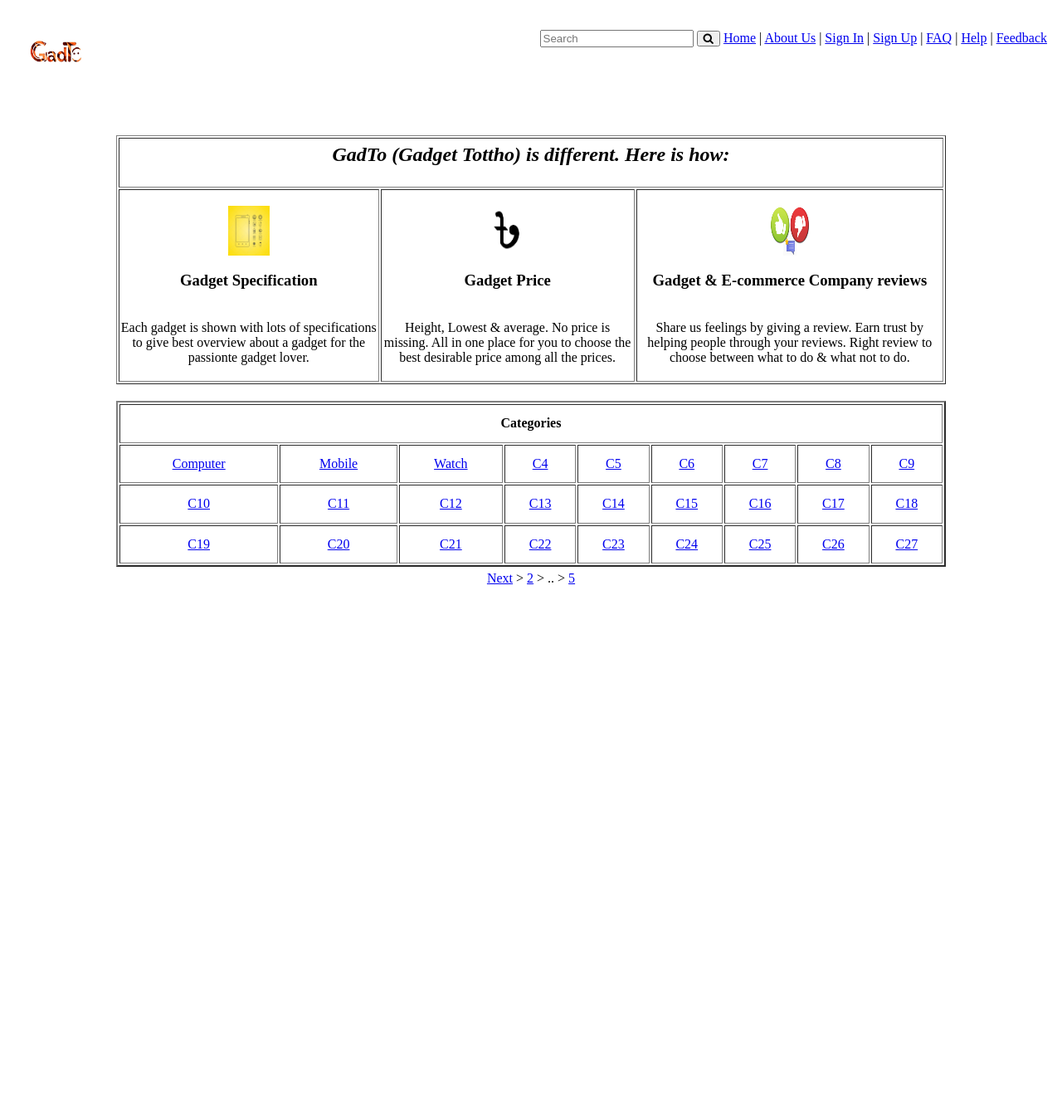
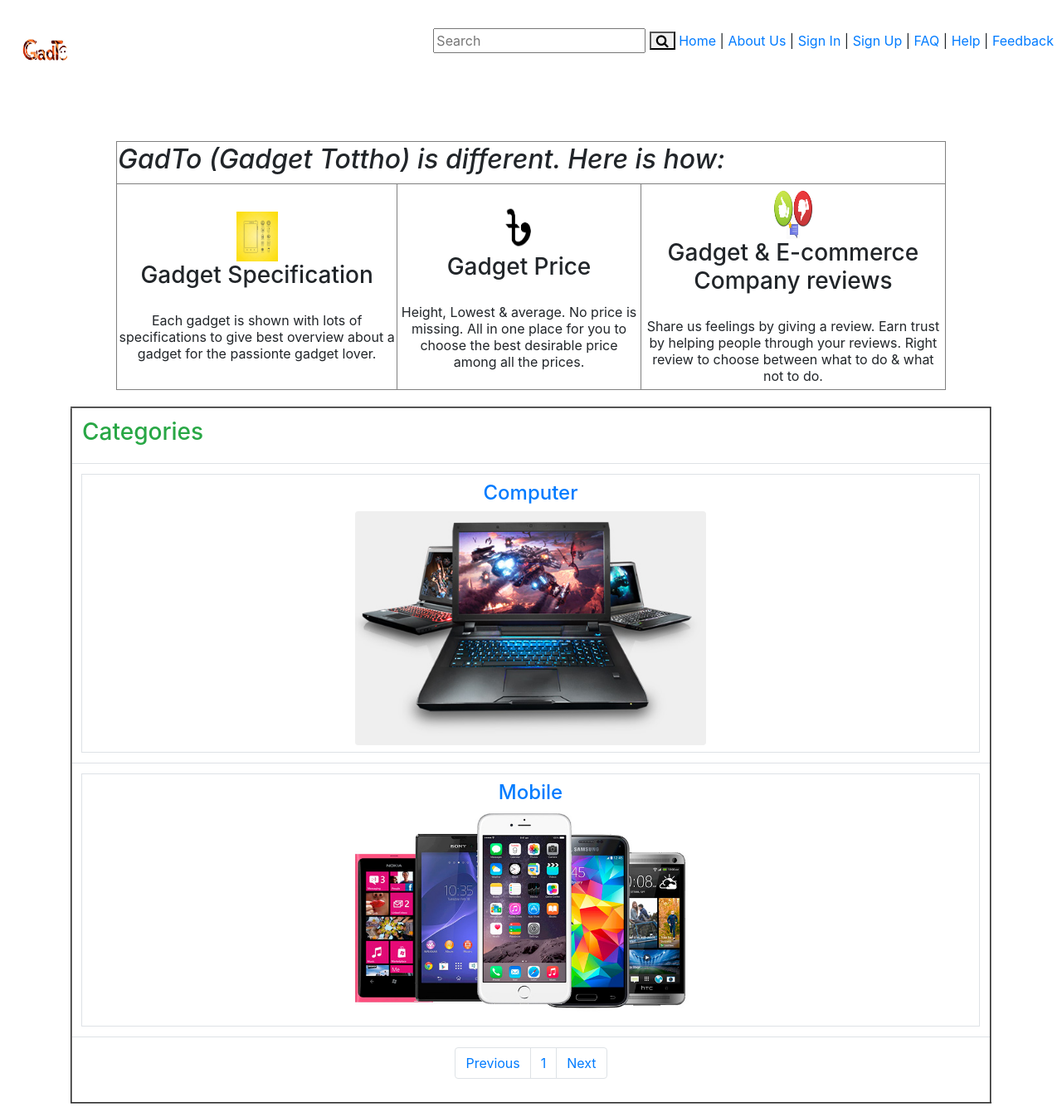
Before and after one commit to rashedrahat/this-GadTo, a PHP site: page /home.php in a window 1280 px wide. Shown: the whole page at 83% size. Before the commit the page ends 704 px from the top, so only its background shows below. Run offline with PHP 8.4, Linux system fonts and the light colour scheme; data comes from the database, SQL or seed files in the repository.

Commit message:
php in home page

```diff
--- a/home.php
+++ b/home.php
@@ -1,8 +1,14 @@
+<?php
+//Step1
+ $conn = mysqli_connect('localhost','root','','gadto')
+ or die('Error connecting to MySQL server.');
+?>
+
 <html>
 <head>
     <title>Website Home Page</title>
     <meta name="viewport" content="width=device-width, initial-scale=1">
-    <link rel="stylesheet" href="">
+    <link rel="stylesheet" href="https://stackpath.bootstrapcdn.com/bootstrap/4.1.3/css/bootstrap.min.css" integrity="sha384-MCw98/SFnGE8fJT3GXwEOngsV7Zt27NXFoaoApmYm81iuXoPkFOJwJ8ERdknLPMO" crossorigin="anonymous">
     <link href="https://fonts.googleapis.com/icon?family=Material+Icons" rel="stylesheet">
 </head>
 
@@ -48,58 +54,65 @@
                     <img src="rr.jpg" alt="Review icon" width="50" height="60">
                     <h3>
                         Gadget & E-commerce Company reviews
-                    </h3><br>
+                    </h3>
+                    <br>
                     Share us feelings by giving a review. Earn trust by helping people through your reviews. Right review to choose between what to do & what not to do.
                 </td>
             </tr>
         </table>
     </div>
-    <div style="padding-top: 20">
-        <table align="center" border="2" width="1000" height="200">
-            <tr>
+    <div class="container text-justify" style="padding-top: 20">
+        <table class="table " align="center" border="2" >
+            <tr >
                 <th align="center" colspan="9">
-                Categories
-            </th>
-            </tr>
-            <tr align="center">
-                <td><a href="Page2.php">Computer</td>
-                <td><a href=#mobile>Mobile</td>
-                <td><a href=#watch>Watch</td>
-                <td><a href=#c4>C4</td>
-                <td><a href=#c5>C5</td>
-                <td><a href=#c6>C6</td>
-                <td><a href=#c7>C7</td>
-                <td><a href=#c8>C8</td>
-                <td><a href=#c9>C9</td>
+                    <h3 class="text text-success">Categories</h3>
+                </th>
             </tr>
 
-            <tr align="center">
-                <td><a href=#c5>C10</td>
-                <td><a href=#c5>C11</td>
-                <td><a href=#c5>C12</td>
-                <td><a href=#c5>C13</td>
-                <td><a href=#c5>C14</td>
-                <td><a href=#c5>C15</td>
-                <td><a href=#c5>C16</td>
-                <td><a href=#c5>C17</td>
-                <td><a href=#c5>C18</td>
-            </tr>
+              <?php
+                $categories="SELECT * from gadget_categorys";
+                $result=mysqli_query($conn, $categories)or die(mysqli_error($conn));
+                while ($row=mysqli_fetch_assoc($result)) {
+                  ?>
+                  <tr>
+                    <td>
+                      <a class="page-link" href="Page2.php?category_name=<?php echo $row['category_name']; ?> ">
+                        <h4 class="text-center"><?php echo $row['category_name']; ?> </h4>
+                        <div class="text-center">
+                          <img src="Image/<?php echo $row['category_name'];?>.jpg" class="rounded " alt="<?php echo $row['category_name'];?>" width="40%" height="40%">
+                        </div>
+                      </a>
+                    </td>
+                  </tr>
 
-            <tr align="center">
-                <td><a href=#c5>C19</td>
-                <td><a href=#c5>C20</td>
-                <td><a href=#c5>C21</td>
-                <td><a href=#c5>C22</td>
-                <td><a href=#c5>C23</td>
-                <td><a href=#c5>C24</td>
-                <td><a href=#c5>C25</td>
-                <td><a href=#c5>C26</td>
-                <td><a href=#c5>C27</td>
-            </tr>
+
+                <?php } ?>
+                <tr>
+                  <td>
+                    <div >
+                      <nav aria-label="Page navigation ">
+                        <ul class="pagination justify-content-center">
+                          <li class="page-item ">
+                            <a class="page-link" href="#" tabindex="-1">Previous</a>
+                          </li>
+                          <li class="page-item"><a class="page-link" href="#">1</a></li>
+                          <li class="page-item">
+                            <a class="page-link" href="#">Next</a>
+                          </li>
+                        </ul>
+                      </nav>
+                    </div>
+                  </td>
+                </tr>
         </table>
+
     </div>
-    <div style="padding:5; text-align:center;">
-        <a href="#next">Next</a> > <a href="#2">2</a> > .. > <a href="#2">5</a>
-    </div>
+
+
+
+    <script src="https://code.jquery.com/jquery-3.3.1.slim.min.js" integrity="sha384-q8i/X+965DzO0rT7abK41JStQIAqVgRVzpbzo5smXKp4YfRvH+8abtTE1Pi6jizo" crossorigin="anonymous"></script>
+    <script src="https://cdnjs.cloudflare.com/ajax/libs/popper.js/1.14.3/umd/popper.min.js" integrity="sha384-ZMP7rVo3mIykV+2+9J3UJ46jBk0WLaUAdn689aCwoqbBJiSnjAK/l8WvCWPIPm49" crossorigin="anonymous"></script>
+    <script src="https://stackpath.bootstrapcdn.com/bootstrap/4.1.3/js/bootstrap.min.js" integrity="sha384-ChfqqxuZUCnJSK3+MXmPNIyE6ZbWh2IMqE241rYiqJxyMiZ6OW/JmZQ5stwEULTy" crossorigin="anonymous"></script>
 </body>
+
 </html>
```
Also changed, not shown: Page2.php (+33 -26 lines), Page3.php (+38 -28 lines), Image/Xiaomi.jpg (added), Image/Xiaomi.png (deleted), Image/asus.jpg.
